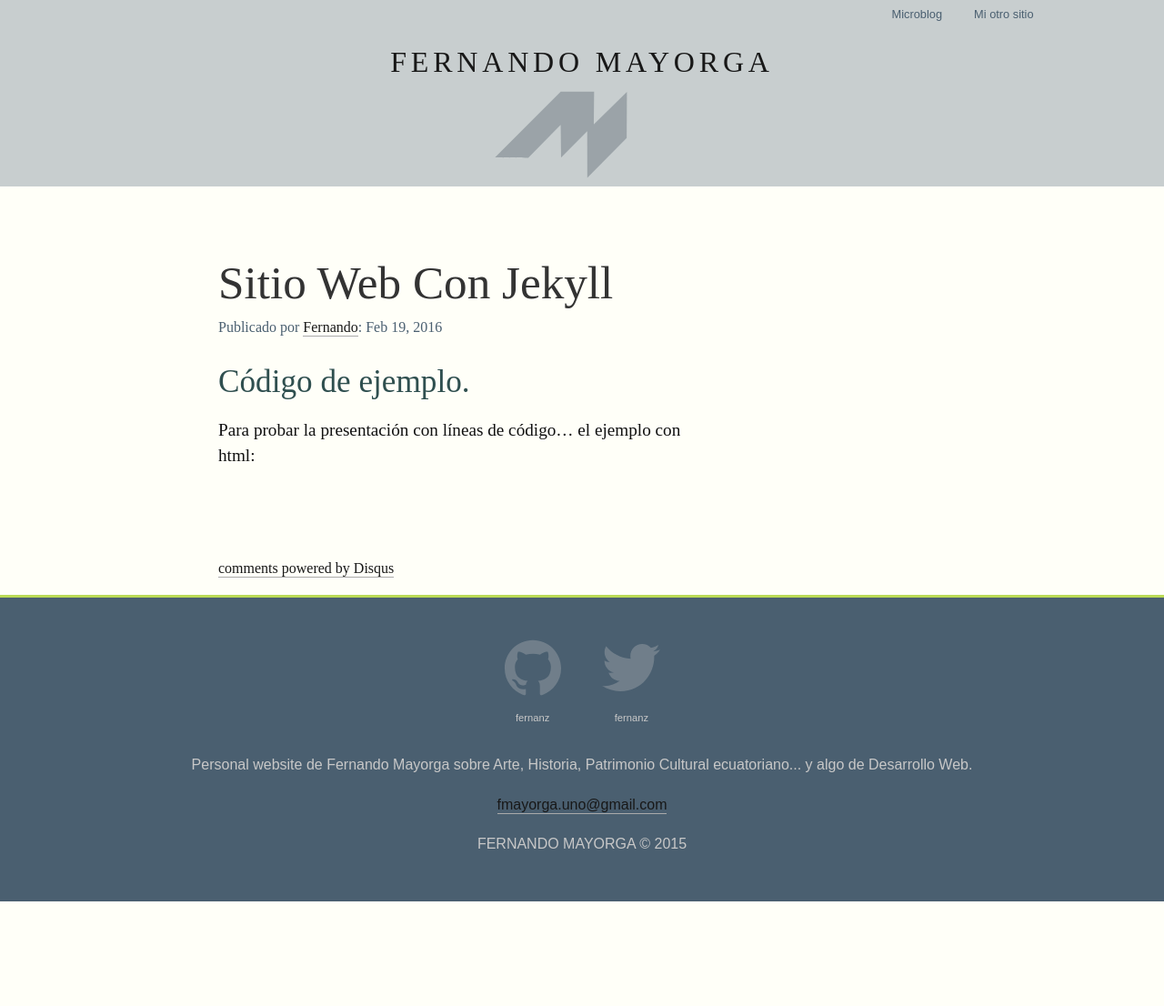
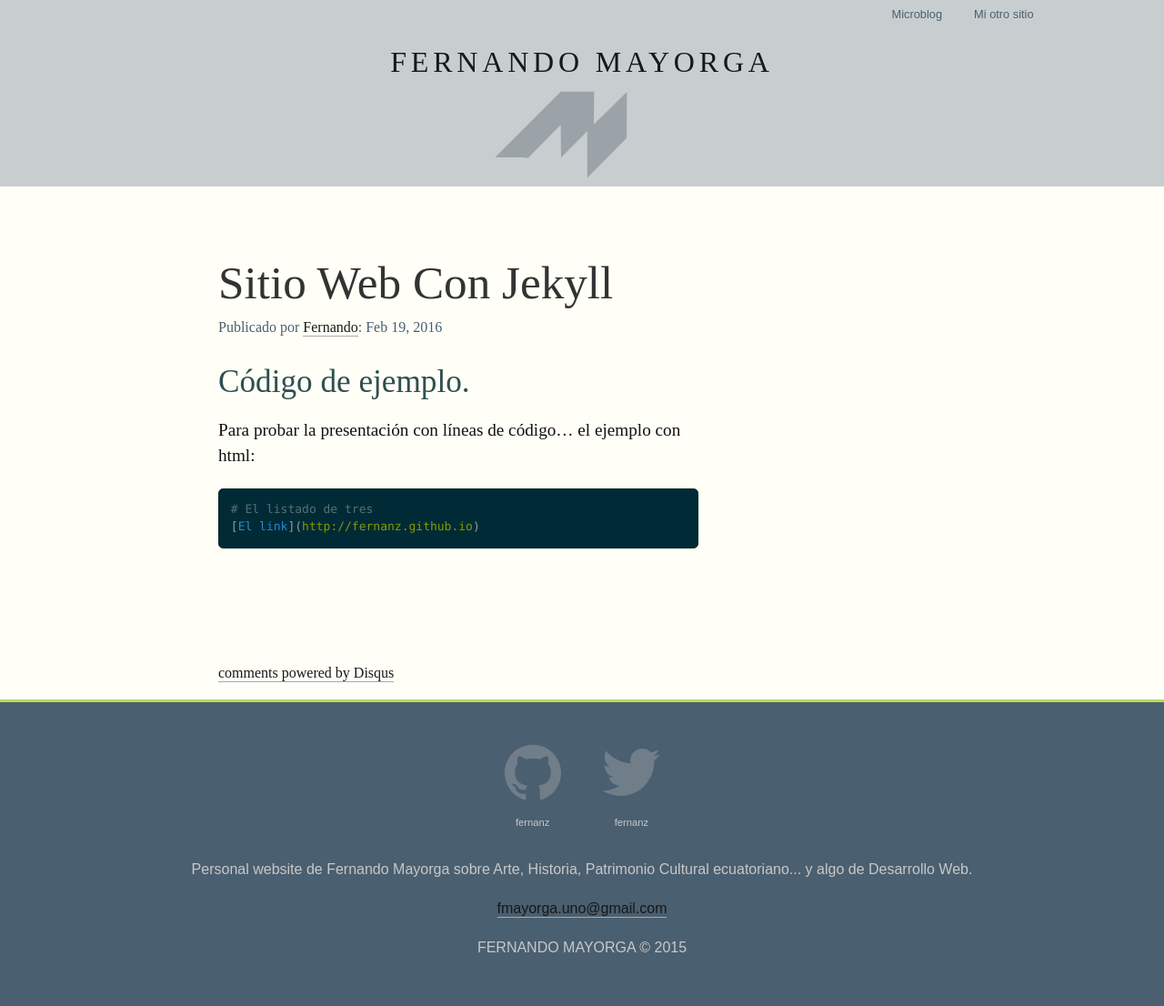
Before and after one commit to fernanz/newie, a Jekyll site: the page built from _posts/2016-02-18-sitio-web-con-jekyll.markdown, in a window 1280 px wide. Shown: the whole page at 91% size. Built offline with Jekyll 4.4.1, drawn with Linux system fonts in a browser that asks for light colours; nearby versions of some CDN libraries; some web fonts are replaced; comment, search, counter and statistics services are not loaded; before the commit the page ends 991 px from its top, so only the background shows below that.

Commit message:
Minor tweaks

```diff
--- a/_config.yml
+++ b/_config.yml
@@ -18,4 +18,4 @@ github_username:  fernanz
 # Build settings
 name: FERNANDO MAYORGA
 markdown: kramdown
-highlighter: pygments
+highlighter: rouge
--- a/_includes/head.html
+++ b/_includes/head.html
@@ -7,6 +7,7 @@
   <meta name="description" content="{% if page.excerpt %}{{ page.excerpt | strip_html | strip_newlines | truncate: 160 }}{% else %}{{ site.description }}{% endif %}">
 
   <link rel="stylesheet" href="/css/tufte.css"/>
+  <link rel="stylesheet" href="/css/solarized.css"/>
   <link rel="stylesheet" href="/css/latex.css"/>
   <link rel="stylesheet" href="/css/flex.css"/>
   <link rel="stylesheet" href="/css/pod.css"/>
--- a/_posts/2016-02-18-sitio-web-con-jekyll.markdown
+++ b/_posts/2016-02-18-sitio-web-con-jekyll.markdown
@@ -7,3 +7,8 @@ date: 2016-02-18T23:01:31-05:00
 ## Código de ejemplo.
 
 Para probar la presentación con líneas de código... el ejemplo con html:
+
+{% highlight markdown %}
+# El listado de tres
+[El link](http://fernanz.github.io)
+{% endhighlight %}
```
Also changed, not shown: css/syntax-highlighting.css (deleted, +0 -27 lines), 12 other files.
